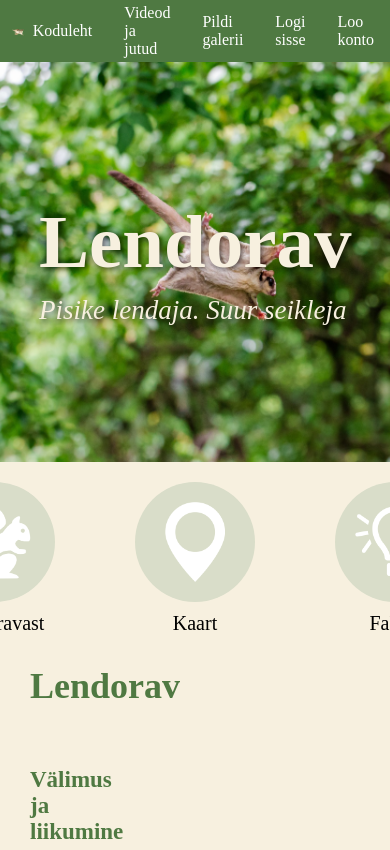
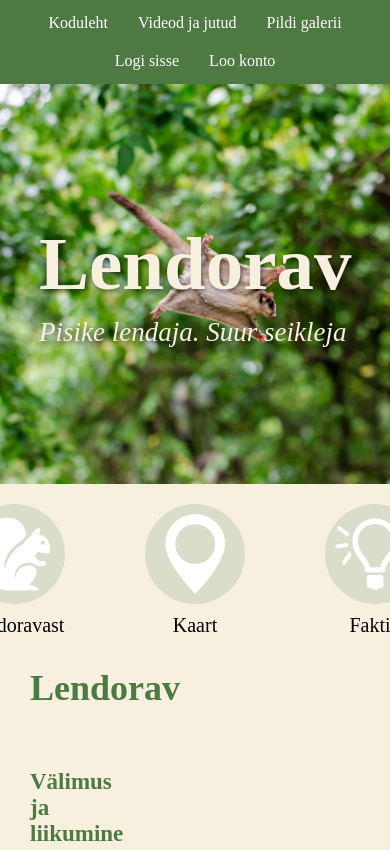
Before and after one commit to Silver-N-1/psalm, a plain HTML site: page index.html in a window 390 px wide. Shown: the top 850 px of the page. Drawn offline with Linux system fonts and the light colour scheme; a web font is replaced by a local one.

Commit message:
Telo jaoks muudatus

```diff
--- a/jcss/global.css
+++ b/jcss/global.css
@@ -50,3 +50,22 @@ body{
     padding: 2px 6px;
     display: inline-block;
 }
+@media (max-width: 530px) {
+  .logo {
+    display: none;
+  }
+  .navbar {
+    padding: 8px 10px;
+  }
+  .navdiv {
+    justify-content: center;
+  }
+  .navlink {
+    flex-wrap: wrap;
+    justify-content: center;
+    gap: 8px 14px;
+  }
+  .navlink a {
+    padding: 6px 8px;
+  }
+}
--- a/jcss/pealeht.css
+++ b/jcss/pealeht.css
@@ -236,3 +236,11 @@ html {
     transform: scale(1.08);
     transition: 0.3s ease;
 }
+@media (max-width: 530px){
+
+    .ring{
+        width: 100px;
+        height: 100px;
+    }
+
+}
```
